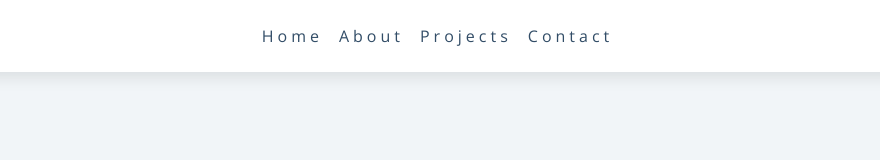
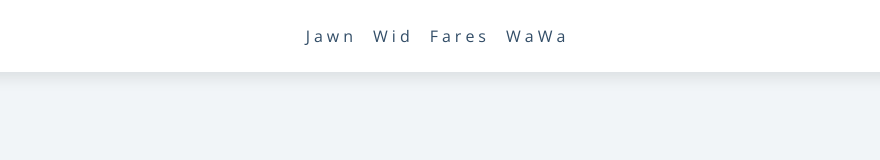
Before and after one commit to mykey007/nav-bar-js, a plain HTML site: page index.html in a window 1280 px wide. Shown: the full height of the page, 75-955 px from the left. Drawn offline with nearby package versions, Linux system fonts and the light colour scheme.

Commit message:
adds inside humor

```diff
--- a/index.html
+++ b/index.html
@@ -19,16 +19,16 @@
             <!-- links -->
             <ul class="links icons">
                 <li>
-                <a href="index.html">home</a>
+                <a href="index.html">Jawn</a>
                 </li>
                 <li>
-                <a href="about.html">about</a>
+                <a href="about.html">Wid</a>
                 </li>
                 <li>
-                <a href="projects.html">projects</a>
+                <a href="projects.html">Fares</a>
                 </li>
                 <li>
-                <a href="contact.html">contact</a>
+                <a href="contact.html">WaWa</a>
                 </li>
             </ul>
             <!-- social media -->
```
